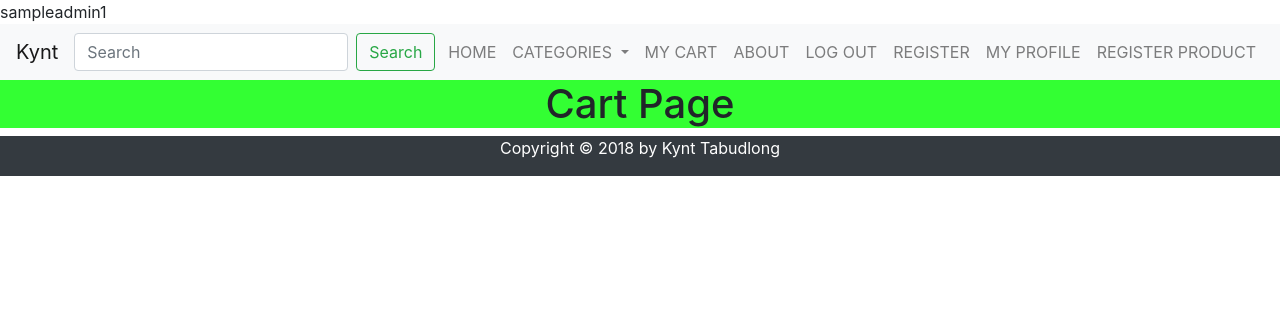
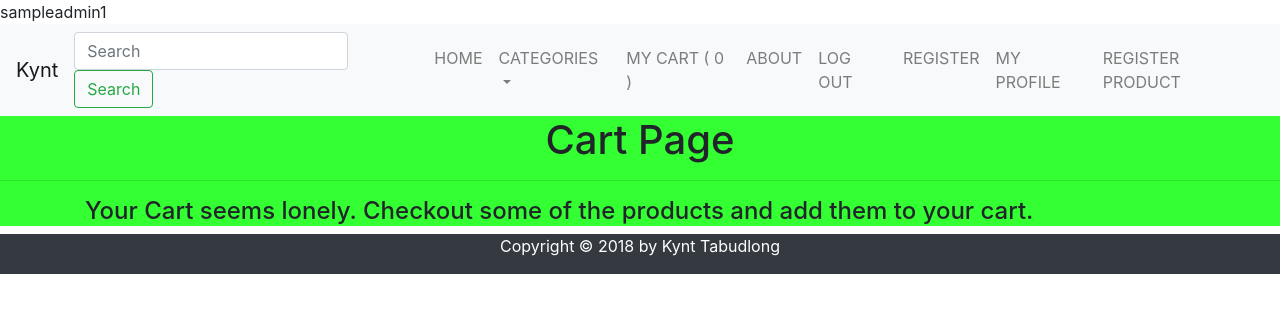
Before and after one commit to knythiey/csp2, a PHP site: page /cart.php in a window 1280 px wide. Shown: the top 313 px of the page. Run offline with PHP 8.4, Linux system fonts and the light colour scheme; the visitor is signed in with stand-in values (Sample User, id 1).

Commit message:
commit for v0.1

```diff
--- a/assets/css/style.css
+++ b/assets/css/style.css
@@ -91,6 +91,19 @@ h1 {
 	display: inline;
 }
 
+/*CART*/
+
+.showQuantity {
+	display:none;
+	text-align: center;
+	padding-top: 15px;
+}
+
+.productQuantity {
+	width: 40%;
+	display:inline-block;
+}
+
 /*************************/
 /*	 	  Product 	  	 */
 /*************************/
@@ -131,3 +144,21 @@ h1 {
 	border: 1px solid red;
 	text-align: center;
 }
+/*************************/
+/*	 	  Cart  	 	 */
+/*************************/
+
+.cart-display-image {
+	border: 1px solid red;
+	width: 20%;
+	height: 300px;
+}
+
+.media-body {
+	width: 70%;
+}
+
+.productQuantityCart {
+	width: 13%;
+	display:inline-block;
+}
--- a/assets/js/script.js
+++ b/assets/js/script.js
@@ -200,3 +200,26 @@ $(document).ready(function(){
 	/////////////////
 
 })//$document.ready
+
+	//shows how much quantity to add to cart
+	function showAddQuantity(pId) {
+		var prod_id = pId;
+		$("#showQuantity" + prod_id).toggle();
+		// var prod_quantity =
+
+	}
+
+	//logic for adding to cart
+	function addToCart(pId){
+		var prod_id = pId;
+		var quantity = $("#productQuantity" + prod_id).val();
+
+		$.ajax({
+			url: "lib/addToCart.php",
+			method: "POST",
+			data: {"prod_id": prod_id, "prod_quant": quantity},
+			success: function(data){
+				$("#itemCount").html(data);
+			}
+		});
+	}
--- a/cart.php
+++ b/cart.php
@@ -1,18 +1,70 @@
 <?php include "partials/header.php"; ?>
 
-	<?php session_start(); ?>
 	<?php
-	function getTitle(){
-		echo "Cart Page";
-	}
-?>
+		session_start();
+		function getTitle(){
+			echo "Cart Page";
+
+		}
+		require "lib/connect.php";
+		if(isset($_SESSION['cart'])){
+			$cartItems = $_SESSION['cart'];
+		}
+	?>
 </head>
 <body>
 	<?php include "partials/navbar.php"; ?>
 	<div class="main-wrapper">
 
 		<h1> Cart Page</h1>
+		<hr>
+		<?php if(isset($_SESSION['cart'])){ ?>
+		<div class="container">
+			<div class="row">
+				<div class="card-group">
+				<div class="col-md-12">
+					<div class="container">
+					<?php
+						foreach ($cartItems as $key => $orderQuant) {
+						// echo "id => ". $key . " number of items ordered => " . $orderQuant . "<br>";
+						$query = " SELECT * FROM products p JOIN categories c WHERE p.id = '$key' && p.category_id = c.id";
+						$result = mysqli_query($conn, $query);
 
+						if($orderQuant > 0) {
+							foreach ($result as $prod) {
+					?>
+							<ul class="list-unstyled">
+								<li class="media">
+							    	<img class="img-thumbnail img-fluid cart-display-image mr-3" src="<?php echo $prod['product_image'] ?>" alt="Product Image">
+							    	<div class="media-body cart-item-details">
+							      		<h3><?php echo $prod['product_name'] ?></h3>
+							      		<h5><?php echo $prod['name'] ?></h5>
+							      		<p><?php echo $prod['description'] ?></p>
+							      		<span>Quantity Order: </span>
+							      		<input type="number" name="productQuantity" id="productQuantity<?php echo $key ?>" min="0" value="<?php echo $orderQuant ?>" class="form-control productQuantityCart">
+							      		<button class="btn btn-primary btn-sm" onclick="addToCart(<?php echo $key ?>)" >Update Order</button>
+							      		<h6>Product Price: $<?php echo $prod['price_each'] ?></h6>
+							      		<h6>Subtotal: $<?php echo $orderQuant * $prod['price_each'] ?> </h6>
+							    	</div>
+							  	</li>
+							</ul>
+							<hr>
+					<?php
+						}//if 0 orders, wont show in cart
+						}//foreach $result
+						}//foreach $cartItems
+					?>
+					</div>
+				</div>
+				</div>
+			</div>
+		</div><!--container-->
+		<!-- Displays if no cart items -->
+		<?php } else { ?>
+		<div class="container">
+			<h4>Your Cart seems lonely. Checkout some of the products and add them to your cart.</h4>
+		</div>
+		<?php } ?>
 	</div>
 	<?php include "partials/footer.php"; ?>
 <?php include "partials/foot.php"; ?>
--- a/partials/navbar.php
+++ b/partials/navbar.php
@@ -40,7 +40,19 @@
 
 	     	<?php if(isset($_SESSION['current_user']) && $_SESSION['user_status'] == 1){ ?>
 		     	<li class="nav-item">
-		        	<a class="nav-link" href="cart.php">MY CART</a>
+		        	<a class="nav-link" href="cart.php">
+		        		MY CART (
+		        		<span id="itemCount">
+		        			<?php
+		        				if(isset($_SESSION['itemCountCart'])) {
+		        					echo $_SESSION['itemCountCart'];
+		        				} else {
+		        					echo " 0 ";
+		        				}
+		        			?>
+		        		</span>
+		        		)
+		        	</a>
 		     	</li>
 	     	<?php } ?>
 
--- a/product.php
+++ b/product.php
@@ -14,6 +14,7 @@
 
 		// $rating_avg = "SELECT AVG(product_rating) apr FROM product_feedback pf JOIN products p  WHERE p.id = '$prod_id' && p.product_feedback = pf.id";
 		//$rating_avg_result = mysqli_query($conn, $rating_avg);
+
 	}
 ?>
 </head>
@@ -21,10 +22,10 @@
 	<?php include "partials/navbar.php"; ?>
 	<div class="main-wrapper">
 		<h1> Product Details Page</h1>
-		<?php if(isset($_SESSION['insertDbConfirm']) && $_SESSION['user_type'] == "admin"){
+		<?php if(isset($_SESSION['insertDbConfirm']) && isset($_SESSION['user_type']) && $_SESSION['user_type'] == "admin"){
 				echo $_SESSION['insertDbConfirm'];
 				}
-			if(isset($_SESSION['deleteDbConfirm']) && $_SESSION['user_type'] == "admin"){
+			if(isset($_SESSION['deleteDbConfirm']) && isset($_SESSION['user_type']) && $_SESSION['user_type'] == "admin"){
 				echo $_SESSION['deleteDbConfirm'];
 				}
 		?>
--- a/updateProfile.php
+++ b/updateProfile.php
@@ -9,7 +9,7 @@
 
 		require "lib/connect.php";
 		$user_id = $_SESSION['user_id'];
-		$user_details = "SELECT DISTINCT * FROM users u JOIN user_status us JOIN user_type ut WHERE u.id = '$user_id' && u.user_type = ut.id && u.user_status = us.id;";
+		$user_details = "SELECT * FROM users u JOIN user_status us JOIN user_type ut WHERE u.id = '$user_id' && u.user_type = ut.id && u.user_status = us.id;";
 		$result = mysqli_query($conn, $user_details);
 		?>
 </head>
```
Also changed, not shown: home.php (+8 -1 lines), lib/addToCart.php (added, +12 -0 lines), notes/refnumgenTemp.php (added, +19 -0 lines), 1 other file.
